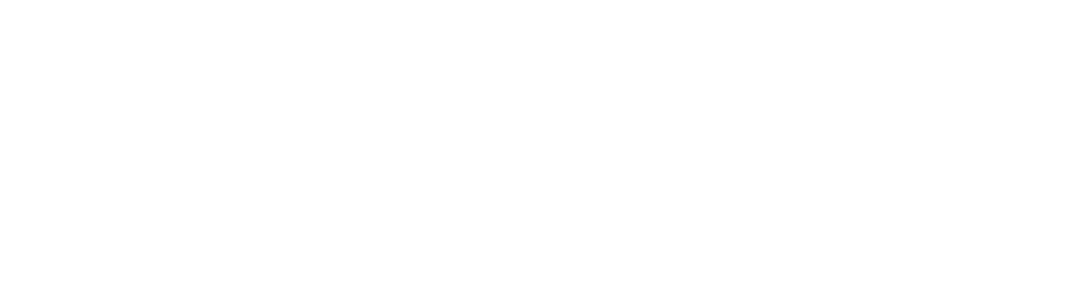
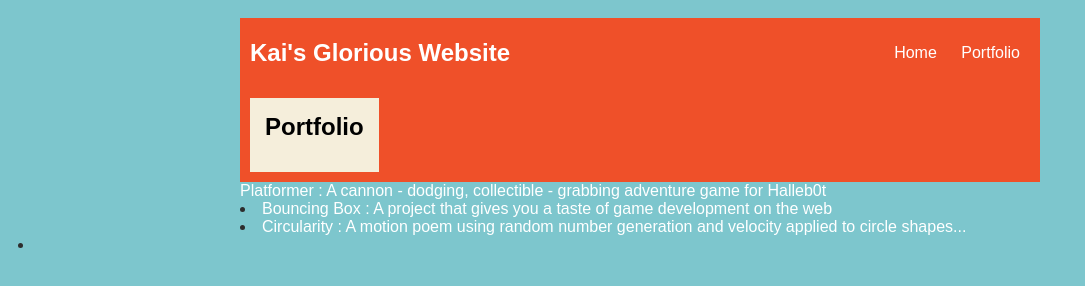
Before and after one commit to KadePixel/kadePixel.github.io, a plain HTML site: page portfolio.html in a window 1280 px wide. Shown: the whole page, without its empty margins (0-1085 px from the left). Drawn offline with Linux system fonts and the light colour scheme.

Commit message:
add index.html and css files and portfolio

```diff
--- a/index.html
+++ b/index.html
@@ -2,6 +2,7 @@
 <html>
   <head>
     <title>KrazzyKai placeholder WEbsite</title>
+    <link rel="stylesheet" href="style.css">
   </head>
   <div>
     <nav>
@@ -11,7 +12,7 @@
         <a href="index.html"> Home</a>
     </li>
     <li>
-        <a href=""index.html"> Home </a>
+        <a href="portfolio.html"> Portfolio</a>
     </li>
 </ul>
 </nav>
@@ -23,15 +24,15 @@
 
       <!-- Content section-->
       <div>
-        <h2> I LOVE FROGSSSSSS </h2>
-        <p> uhhh placeholder</p>
+        <h2>  </h2>
+        <p> kai</p>
         <!-- Interest section-->
         <div>
           <h3>Interests</h3>
           <ul>
             <li> Art</li>
-            <li>Challenges</li>
             <li>Gaming</li>
+            <li>Frogs</li>
             <li>Coding</li>
           </ul>
         </div>
--- a/portfolio.html
+++ b/portfolio.html
@@ -0,0 +1,42 @@
+<!DOCTYPE html>
+<html>
+  <head>
+    <title>KrazzyKai placeholder WEbsite</title>
+    <link rel="stylesheet" href="style.css" />
+  </head>
+
+  <body>
+
+  </body>
+
+<div id="all-contents">
+  <nav>
+    <h1>Kai's Glorious Website</h1>
+    <ul id="nav-ul">
+      <li class="nav-li">
+        <a class="nav-a" href="index.html">Home</a>
+      </li>
+      <li class="nav-li">
+        <a class="nav-a" href="portfolio.html">Portfolio</a>
+      </li>
+    </ul>
+  </nav>
+<nav>
+<main>
+  <div class="content">
+    <h1>Portfolio</h1>
+    <ul id="portfolio">
+  </nav>
+</li><a href="projects/platformer/">Platformer : A cannon - dodging, collectible - grabbing adventure game for
+    Halleb0t</a></li>
+<li><a href="projects/bouncing-box/">
+    Bouncing Box : A project that gives you a taste of game development on the
+    web</a></li>
+<li><a href="projects/circularity/"
+    >Circularity : A motion poem using random number generation and velocity
+    applied to circle shapes...</a></li>
+  </ul>
+  </div>
+</main>
+<li>
+    </html>
--- a/style.css
+++ b/style.css
@@ -0,0 +1,84 @@
+body {
+  background: rgb(125, 198, 205);
+  color: rgb(45, 45, 45);
+  padding: 10px;
+  font-family: arial;
+}
+#all-contents {
+  max-width: 800px;
+  margin: auto;
+}
+
+/* navigation menu */
+nav {
+  background: rgb(239, 80, 41);
+  margin: 0 auto;
+  display: flex;
+  padding: 10px;
+}
+h1 {
+  display: flex;
+  align-items: center;
+  color: white;
+  flex: 1;
+  margin: 0;
+}
+#nav-ul {
+  list-style-image: none;
+}
+.nav-li {
+  display: inline-block;
+  padding: 0 10px;
+}
+a {
+  text-decoration: none;
+  color: #fff;
+}
+
+/* main container area beneath menu */
+main {
+  background: rgb(245, 238, 219);
+  display: flex;
+}
+.sidebar {
+  margin-right: 25px;
+  padding: 10px;
+}
+.sidebar-img {
+  width: 200px;
+}
+.content {
+  flex: 1;
+  padding: 15px;
+}
+
+/* portfolio styles */
+#interests {
+  border: 4px silver ridge;
+  padding: 8px;
+}
+h2,
+h3 {
+  margin: 0px;
+}
+/* portfolio styles */
+.content h1 {
+  color: black;
+}
+#portfolio {
+  list-style-type: none;
+  padding-left: 0;
+}
+#portfolio li {
+  background: #fff;
+  padding: 10px;
+  border-radius: 10px;
+  margin-bottom: 10px;
+}
+#portfolio li:hover {
+  background: #eee;
+}
+#portfolio a {
+  text-decoration: none;
+  color: #454545;
+}
```
